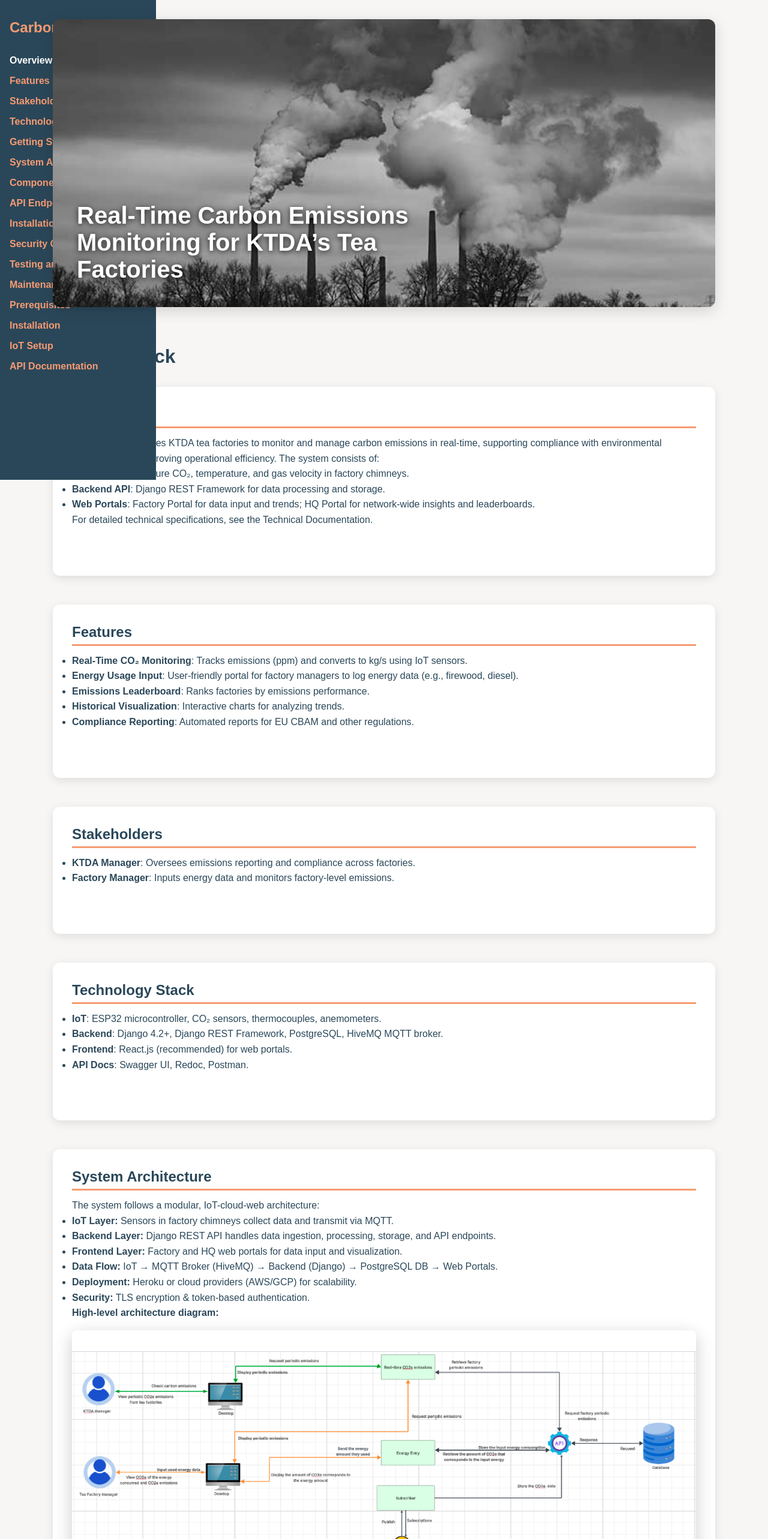
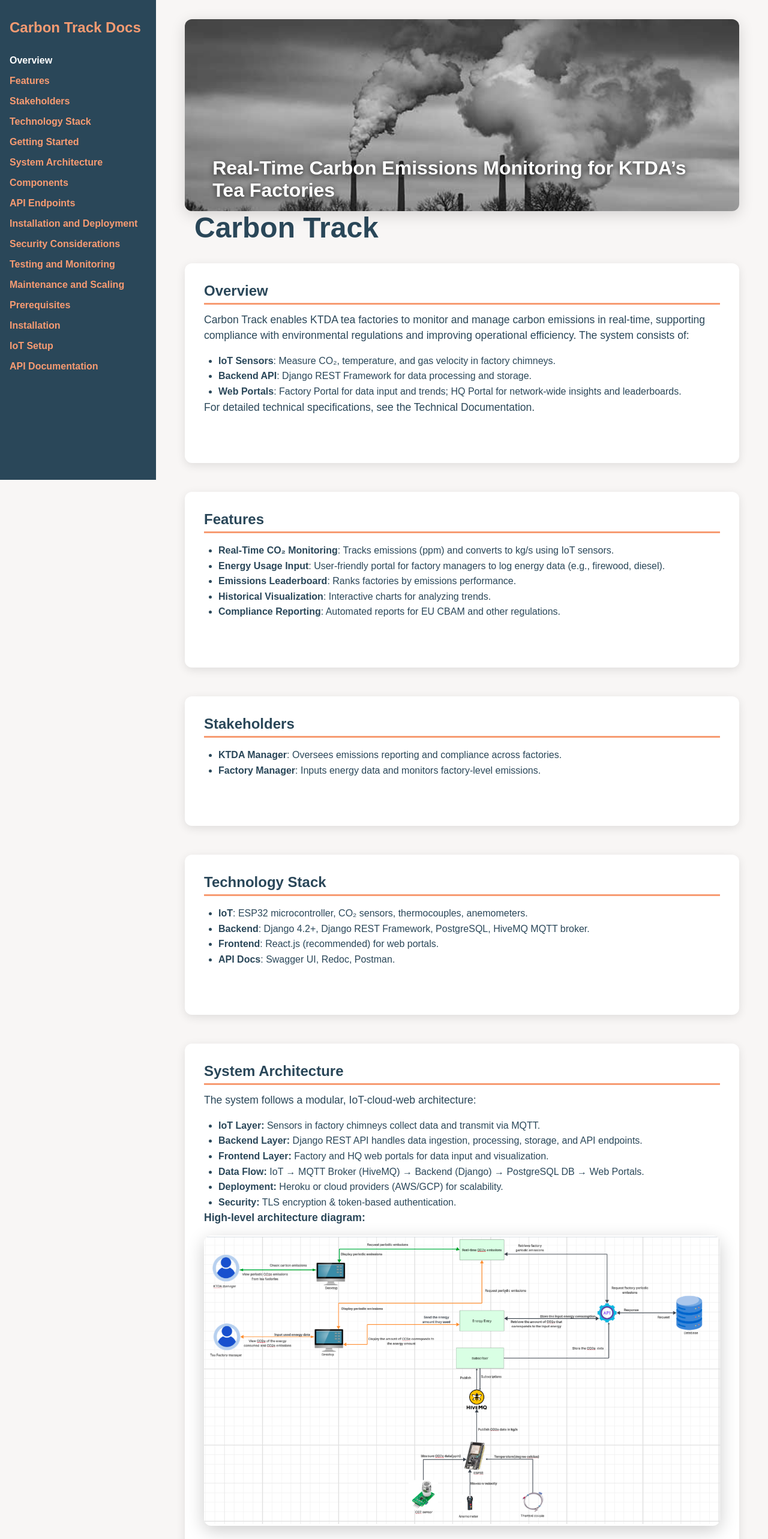
Before and after one commit to bonnetteumutoni/carbontrack-technical-documentation, a Next.js app in the folder carbon-track-website/: page / in a window 1280 px wide. Shown: the top 2566 px of the page at 60% size. Built offline with nearby package versions, Linux system fonts and the light colour scheme.

Commit message:
updated the document

```diff
--- a/carbon-track-website/src/app/page.tsx
+++ b/carbon-track-website/src/app/page.tsx
@@ -15,67 +15,162 @@
   const closeZoom = () => setZoomedImage(null);
 
   return (
-    <div
-      style={{
-        display: 'flex',
-        minHeight: '100vh',
-        backgroundColor: '#f8f6f5',
-        fontFamily: 'Arial, sans-serif',
-        color: '#2A4759',
-      }}
-    >
-      <Sidebar />
-      <main
-        style={{
-          flex: 1,
-          marginLeft: 260,
-          overflowY: 'auto',
-          maxWidth: 1200,
-          margin: '0 auto',
-          padding: '2rem 3rem 4rem',
-        }}
-      >
+    <>
+      {/* Responsive CSS */}
+      <style>
+        {`
+          .container {
+            display: flex;
+            flex-direction: column;
+            min-height: 100vh;
+            background-color: #f8f6f5;
+            font-family: Arial, sans-serif;
+            color: #2A4759;
+            overflow-x: hidden;
+          }
+          @media (min-width: 900px) {
+            .container {
+              flex-direction: row;
+            }
+            main {
+              margin-left: 260px;
+              max-width: calc(100% - 260px);
+              padding: 2rem 3rem 4rem;
+            }
+            .sidebar {
+              position: fixed;
+              width: 260px;
+              height: 100vh;
+              top: 0;
+              left: 0;
+              z-index: 1500;
+            }
+          }
+          @media (max-width: 899px) {
+            main {
+              margin: 0;
+              padding: 1rem 1.5rem 2rem;
+            }
+            .sidebar {
+              position: relative;
+              width: 100%;
+              height: auto;
+            }
+          }
+          main {
+            flex: 1;
+            overflow-y: auto;
+            width: 100%;
+          }
+          /* Heading responsiveness */
+          h1 {
+            font-weight: bold;
+            margin-bottom: 2rem;
+            font-size: clamp(2rem, 4vw, 3rem);
+            padding: 0 1rem;
+          }
+          /* Text responsiveness */
+          p {
+            font-size: clamp(0.9rem, 1.5vw, 1.1rem);
+            line-height: 1.5;
+          }
+          ul {
+            padding-left: 1.5rem;
+            margin-top: 1rem;
+          }
+          /* Responsive image containers */
+          .responsive-image-container {
+            width: 100%;
+            aspect-ratio: 16 / 9; /* maintain aspect ratio */
+            position: relative;
+            border-radius: 12px;
+            overflow: hidden;
+            box-shadow: 0 8px 30px rgba(0,0,0,0.2);
+            cursor: pointer;
+            margin-top: 1rem;
+          }
+          /* Zoom modal styles */
+          .zoom-overlay {
+            position: fixed;
+            inset: 0;
+            background-color: rgba(0,0,0,0.85);
+            z-index: 2000;
+            cursor: zoom-out;
+          }
+          .zoom-modal {
+            position: fixed;
+            top: 5%;
+            left: 15%;
+            transform: translate(-50%, -50%);
+            width: 90vw;
+            max-width: 1200px;
+            max-height: 90vh;
+            cursor: zoom-out;
+            border-radius: 12px;
+            display: flex;
+            justify-content: center;
+            align-items: center;
+            padding: 1rem;
+            z-index: 2001;
+          }
+          .zoom-modal img {
+            max-width: 100%;
+            max-height: 100%;
+            object-fit: contain;
+            border-radius: 12px;
+          }
+          /* Banner text */
+          .banner-text {
+            position: absolute;
+            bottom: 5%;
+            left: 5%;
+            width: 90%;
+            color: white;
+            text-shadow: 0 2px 10px rgba(0,0,0,0.8);
+            font-weight: 700;
+            font-size: clamp(1.5rem, 2.5vw, 2.5rem);
+          }
+          /* Motion div for landing */
+          .landing {
+            position: relative;
+            height: 40vh;
+            max-height: 400px;
+            border-radius: 12px;
+            overflow: hidden;
+            box-shadow: 0 6px 25px rgba(0,0,0,0.15);
+            user-select: none;
+            cursor: default;
+          }
+        `}
+      </style>
+
+      <div className="container">
+        <Sidebar/>
+
+        <main>
+          {/* Landing Banner */}
           <motion.div
             id="landing"
+            className="landing"
             initial={{ opacity: 0 }}
             animate={{ opacity: 1 }}
             transition={{ duration: 1 }}
-          style={{
-            position: 'relative',
-            height: '60vh',
-            marginBottom: '4rem',
-            borderRadius: 12,
-            overflow: 'hidden',
-            boxShadow: '0 6px 25px rgba(0,0,0,0.15)',
-            cursor: 'default',
-            userSelect: 'none',
-          }}
           >
             <Image
               src="/images/carbonemissions.jpg"
               alt="KTDA Tea Factory"
               fill
+              sizes="(max-width: 600px) 100vw, (max-width: 1200px) 80vw, 1200px"
               style={{ objectFit: 'cover' }}
               priority
             />
-          <div
-            style={{
-              position: 'absolute',
-              bottom: 40,
-              left: 40,
-              color: 'white',
-              textShadow: '0 2px 10px rgba(0,0,0,0.8)',
-              fontSize: '2.5rem',
-              fontWeight: '700',
-              maxWidth: 600,
-            }}
-          >
+            <div className="banner-text">
               Real-Time Carbon Emissions Monitoring for KTDA’s Tea Factories
             </div>
           </motion.div>
 
+          {/* Title */}
           <motion.h1
-          style={{ fontWeight: 'bold', marginBottom: '2rem' }}
             initial={{ opacity: 0, y: -20 }}
             animate={{ opacity: 1, y: 0 }}
             transition={{ duration: 0.8 }}
@@ -84,6 +179,7 @@
             Carbon Track
           </motion.h1>
 
+          {/* Overview Section */}
           <AnimatedSection id="overview">
             <ContentSection title="Overview">
               <p>
@@ -98,6 +194,7 @@
             </ContentSection>
           </AnimatedSection>
 
+          {/* Features Section */}
           <AnimatedSection id="features">
             <ContentSection title="Features">
               <ul>
@@ -110,6 +207,7 @@
             </ContentSection>
           </AnimatedSection>
 
+          {/* Stakeholders */}
           <AnimatedSection id="stakeholders">
             <ContentSection title="Stakeholders">
               <ul>
@@ -119,6 +217,7 @@
             </ContentSection>
           </AnimatedSection>
 
+          {/* Technology Stack */}
           <AnimatedSection id="technology-stack">
             <ContentSection title="Technology Stack">
               <ul>
@@ -130,6 +229,7 @@
             </ContentSection>
           </AnimatedSection>
 
+          {/* System Architecture with diagram */}
           <AnimatedSection id="system-architecture">
             <ContentSection title="System Architecture">
               <p>The system follows a modular, IoT-cloud-web architecture:</p>
@@ -147,16 +247,7 @@
                 tabIndex={0}
                 onClick={() => openZoom('/architecture-diagram.png')}
                 onKeyDown={(e) => (e.key === 'Enter' || e.key === ' ') && openZoom('/architecture-diagram.png')}
-              style={{
-                cursor: 'pointer',
-                borderRadius: 8,
-                overflow: 'hidden',
-                marginTop: '1rem',
-                boxShadow: '0 8px 30px rgba(0,0,0,0.2)',
-                width: '100%',
-                height: 650,
-                position: 'relative',
-              }}
+                className="responsive-image-container"
                 aria-label="Open architecture diagram zoom"
               >
                 <Image
@@ -164,12 +255,13 @@
                   alt="System Architecture Diagram"
                   fill
                   style={{ objectFit: 'contain' }}
-                priority
+                  sizes="(max-width: 600px) 100vw, 600px"
                 />
               </div>
             </ContentSection>
           </AnimatedSection>
 
+          {/* Components Section */}
           <AnimatedSection id="components">
             <ContentSection title="Components">
               <h3 style={{ color: '#F79B72' }}>IoT Device (Carbon Track IoT)</h3>
@@ -196,13 +288,13 @@
                 </li>
               </ul>
 
-            <h3 style={{color: '#F79B72'}}>Database Schema</h3>
+              <h3 style={{ color: '#F79B72' }}>Database Schema</h3>
               <ul>
                 <li>User, Factory, MCUDevice, Emission, EnergyEntry, ComplianceReport models.</li>
                 <li>Run Django migrations to apply schema.</li>
               </ul>
 
-            <h3 style={{color: '#F79B72'}}>Frontend Web Portals</h3>
+              <h3 style={{ color: '#F79B72' }}>Frontend Web Portals</h3>
               <ul>
                 <li>Factory Portal for data entry and monitoring.</li>
                 <li>HQ Portal for network-wide leaderboards and insights.</li>
@@ -211,6 +303,7 @@
             </ContentSection>
           </AnimatedSection>
 
+          {/* API Endpoints */}
           <AnimatedSection id="api-endpoints">
             <ContentSection title="API Endpoints">
               <ul>
@@ -225,6 +318,7 @@
             </ContentSection>
           </AnimatedSection>
 
+          {/* API Documentation */}
           <AnimatedSection id="apidocumentation">
             <ContentSection title="API Documentation">
               <div
@@ -234,6 +328,7 @@
                   gap: '3rem',
                   maxWidth: 560,
                   margin: 'auto',
+                  padding: '0 1rem',
                 }}
               >
                 {[
@@ -256,7 +351,8 @@
                   <AnimatedCard
                     key={title}
                     style={{ cursor: 'pointer', textAlign: 'center' }}
-                  onClick={() => window.open(href, '_blank')}>
+                    onClick={() => window.open(href, '_blank')}
+                  >
                     <h4 style={{ marginBottom: '1rem', cursor: 'pointer' }}>{title}</h4>
                     <Image
                       src={img}
@@ -271,6 +367,7 @@
             </ContentSection>
           </AnimatedSection>
 
+          {/* Installation and Deployment */}
           <AnimatedSection id="installation">
             <ContentSection title="Installation and Deployment">
               <h3 style={{ color: '#F79B72' }}>Prerequisites</h3>
@@ -299,6 +396,7 @@
             </ContentSection>
           </AnimatedSection>
 
+          {/* IoT Setup */}
           <AnimatedSection id="iotsetup">
             <ContentSection title="IoT Setup">
               <ul>
@@ -349,6 +447,7 @@
             </ContentSection>
           </AnimatedSection>
 
+          {/* Security Considerations */}
           <AnimatedSection id="security-considerations">
             <ContentSection title="Security Considerations">
               <ul>
@@ -360,6 +459,7 @@
             </ContentSection>
           </AnimatedSection>
 
+          {/* Testing and Monitoring */}
           <AnimatedSection id="testing-monitoring">
             <ContentSection title="Testing and Monitoring">
               <ul>
@@ -368,10 +468,9 @@
                 <li>Success metrics: uptime, data compliance, emission impact.</li>
                 <li>Monitoring tools: Sentry, Prometheus.</li>
               </ul>
-            <div className='flex gap-2' style={{ alignItems: 'center' }}>
+              <div style={{ display: 'flex', gap: '1rem', flexWrap: 'wrap', justifyContent: 'center' }}>
                 <AnimatedCard
                   style={{
-                  marginTop: '1rem',
                     borderRadius: 12,
                     overflow: 'hidden',
                     cursor: 'pointer',
@@ -389,15 +488,11 @@
                     style={{ borderRadius: 12, objectFit: 'cover' }}
                   />
                 </AnimatedCard>
-
-              <div style={{ display: 'flex', alignItems: 'center', height: 400 }}>
-                <svg width="46" height="56" viewBox="0 0 56 56" fill="none">
+                <svg width="46" height="56" viewBox="0 0 56 56" fill="none" style={{ alignSelf: 'center' }}>
                   <path d="M8 28h32m0 0l-8-8m8 8l-8 8" stroke="#F79B72" strokeWidth="4" strokeLinecap="round" strokeLinejoin="round"/>
                 </svg>
-              </div>
                 <AnimatedCard
                   style={{
-                  marginTop: '1rem',
                     borderRadius: 12,
                     overflow: 'hidden',
                     cursor: 'pointer',
@@ -419,6 +514,7 @@
             </ContentSection>
           </AnimatedSection>
 
+          {/* Maintenance and Scaling */}
           <AnimatedSection id="maintenance-scaling">
             <ContentSection title="Maintenance and Scaling">
               <ul>
@@ -429,6 +525,7 @@
             </ContentSection>
           </AnimatedSection>
 
+          {/* Prerequisites */}
           <AnimatedSection id="prerequisites">
             <ContentSection title="Prerequisites">
               <ul>
@@ -441,19 +538,18 @@
             </ContentSection>
           </AnimatedSection>
 
+          {/* Installation Snippet */}
           <AnimatedSection id="installation-snippet">
             <ContentSection title="Installation">
               <p>Clone repository and setup Django backend:</p>
-            <pre
-              style={{
+              <pre style={{
                 backgroundColor: '#2A4759',
                 color: '#F79B72',
                 padding: '1rem',
                 borderRadius: '6px',
                 overflowX: 'auto',
-              }}
-            >
-              {`git clone [https://github.com/akirachix/carbontrack-backend.git](https://github.com/akirachix/carbontrack-backend.git)
+              }}>
+                {`git clone https://github.com/akirachix/carbontrack-backend.git
 cd carbontrack-backend
 python -m venv venv
 source venv/bin/activate  # Or "venv\\Scripts\\activate" on Windows
@@ -466,39 +562,23 @@
             </ContentSection>
           </AnimatedSection>
 
+          {/* Zoom Overlay */}
           <AnimatePresence>
             {zoomedImage && (
               <>
                 <motion.div
+                  className="zoom-overlay"
                   initial={{ opacity: 0 }}
-                animate={{ opacity: 0.85 }}
+                  animate={{ opacity: 1 }}
                   exit={{ opacity: 0 }}
                   onClick={closeZoom}
-                style={{
-                  position: 'fixed',
-                  inset: 0,
-                  backgroundColor: 'black',
-                  zIndex: 2000,
-                  cursor: 'zoom-out',
-                }}
                 />
                 <motion.div
+                  className="zoom-modal"
                   initial={{ scale: 0.8, opacity: 0 }}
                   animate={{ scale: 1, opacity: 1 }}
                   exit={{ scale: 0.8, opacity: 0 }}
                   transition={{ duration: 0.3 }}
-                style={{
-                  position: 'fixed',
-                  top: '5%',
-                  left: '15%',
-                  transform: 'translate(-50%, -50%)',
-                  maxWidth: '90vw',
-                  maxHeight: '90vh',
-                  zIndex: 2001,
-                  cursor: 'zoom-out',
-                  borderRadius: 12,
-                  overflow: 'hidden',
-                }}
                   onClick={closeZoom}
                 >
                   <Image
@@ -506,8 +586,7 @@
                     alt="Zoomed Image"
                     width={1200}
                     height={900}
-                  style={{ objectFit: 'contain' }}
-                  priority
+                    style={{ borderRadius: 12 }}
                   />
                 </motion.div>
               </>
@@ -515,5 +594,6 @@
           </AnimatePresence>
         </main>
       </div>
+    </>
   );
 }
```
Lines whose indentation alone changed are shown as unchanged.
